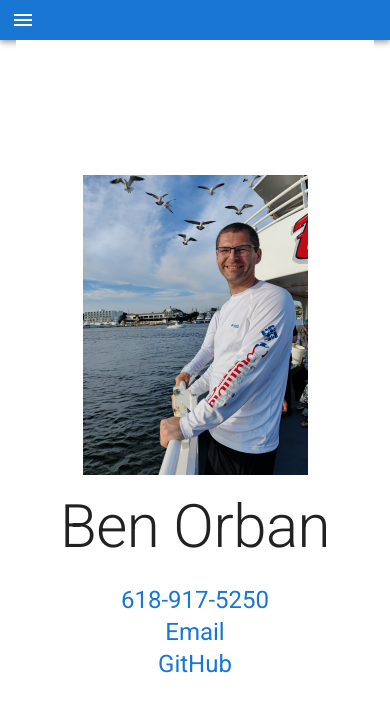
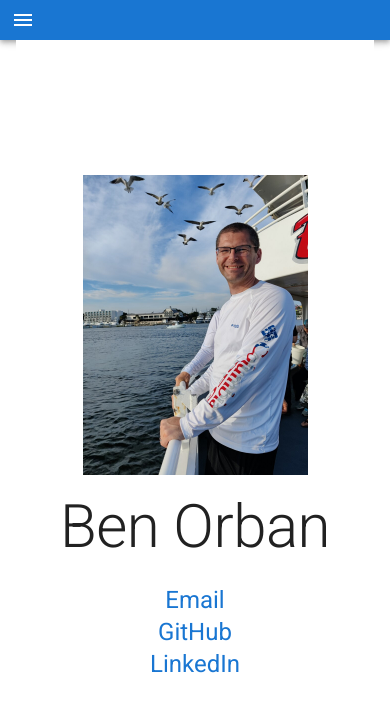
Before and after one commit to borban/orbansolutions, a React (Create React App) app: page / in a window 390 px wide. Shown: the top 712 px of the page. Built offline with nearby package versions, Linux system fonts and the light colour scheme.

Commit message:
Remove phone, add linkedin

```diff
--- a/src/components/Home.js
+++ b/src/components/Home.js
@@ -81,11 +81,12 @@ export default function Home() {
                   color="text.secondary"
                   paragraph
                 >
-                  <Link href="tel:+16189175250" underline="hover">618-917-5250</Link>
-                  <br />
-                  <Link href="mailto:ben@orbanfamily.org?subject=Concerning your qualifications" underline="hover">Email</Link>
+
+                  <Link href="mailto:ben@orbanfamily.org?subject=Orban Solutions" underline="hover">Email</Link>
                   <br />
                   <Link href="https://github.com/borban/" target="new" underline="hover">GitHub</Link>
+                  <br />
+                  <Link href="https://linkedin.com/in/borban87" target="new" underline="hover">LinkedIn</Link>
                 </Typography>
               </motion.div>
 
```
